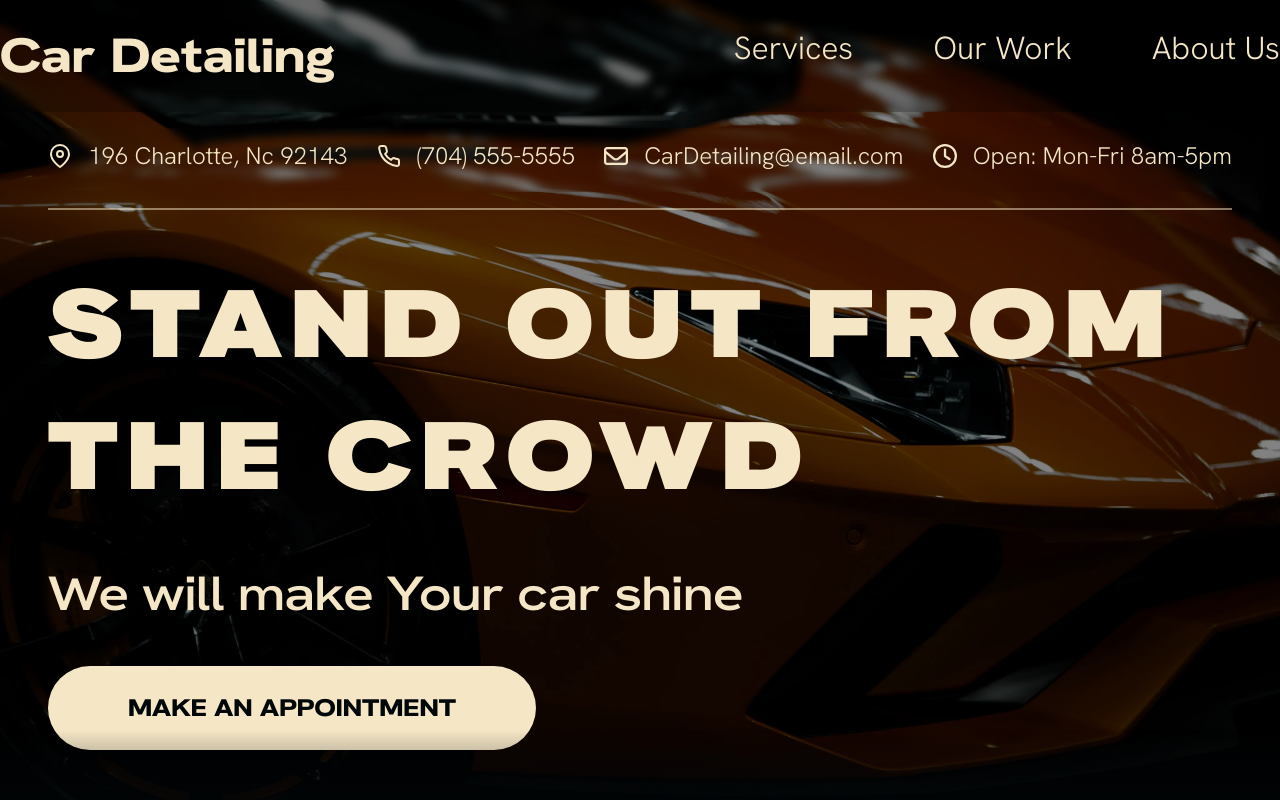
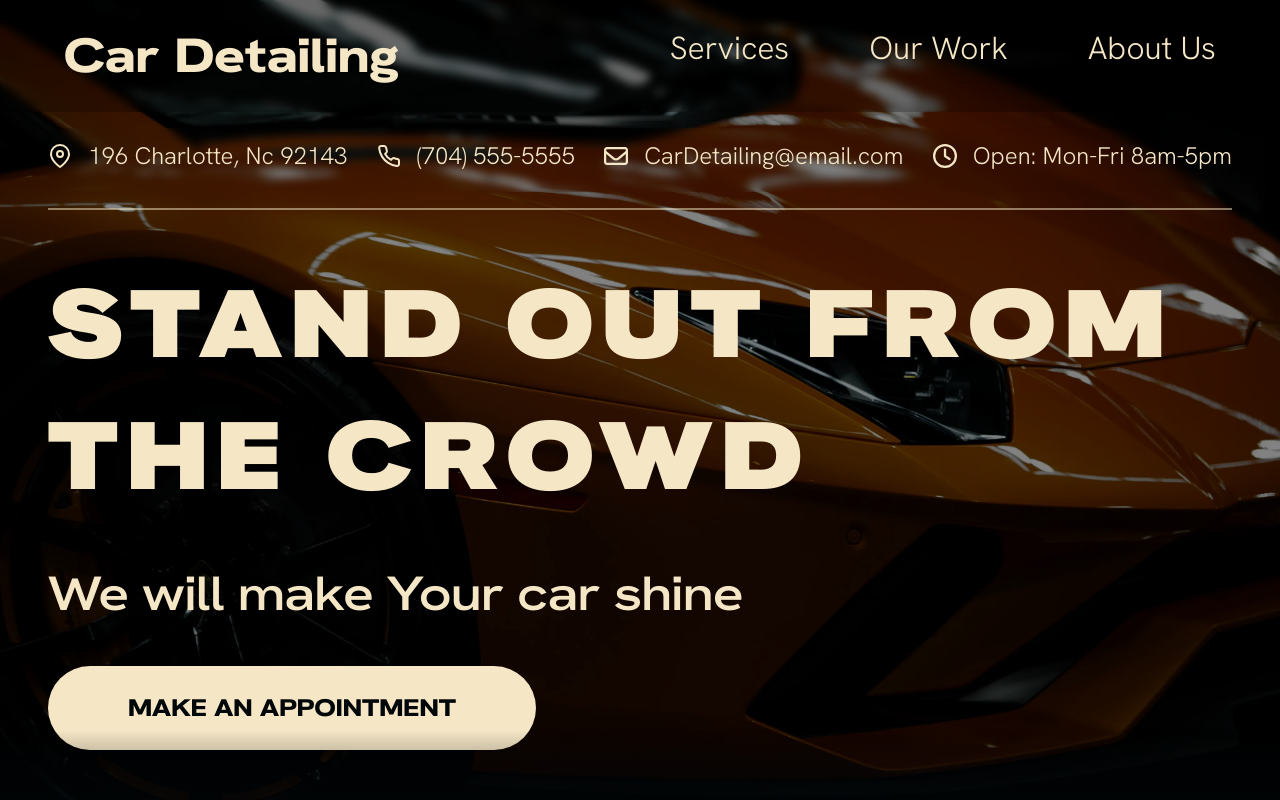
Before and after one commit to DBryja/car-detailing, a Next.js app: page / in a window 1280 px wide. Shown: the top 800 px of the page. Built offline with nearby package versions, Linux system fonts and the light colour scheme.

Commit message:
Update headerLogo

```diff
--- a/src/app/components/Header.tsx
+++ b/src/app/components/Header.tsx
@@ -3,8 +3,8 @@ import Link from "next/link";
 export default function Header(){
     return (
         <header className={"fixed top-0 left-1/2 -translate-x-1/2 z-50 w-full   bg-[rgba(0,0,0,0.2)] backdrop-blur-sm "}>
-            <div className={"w-full  flex flex-row max-w-screen-xl justify-between font-main font-bold px-6 py-4 md:px-8 md:py-8 lg:mx-auto lg:px-16 xl:px-0"}>
-                <Link href={"/"}><h3 className={"font-heading font-bold text-beige text-2xl md:text-3xl lg:text-5xl cursor-pointer"}>Car Detailing</h3></Link>
+            <div className={"w-full  flex flex-row max-w-screen-xl justify-between font-main font-bold px-6 py-4 md:px-8 md:py-8 lg:mx-auto lg:px-16 2xl:px-0"}>
+                <Link href={"/"}><h3 className={"font-heading font-bold text-beige text-2xl md:text-3xl lg:text-5xl cursor-pointer hover:text-orange hover:translate-y-2  transition-all"}>Car Detailing</h3></Link>
             <Burger/>
             <nav className={"hidden md:flex md:text-2xl text-beige flex-row min-w-1/2 justify-end gap-x-20 font-light lg:text-3xl md:flex-shrink-0"}>
                 <a href="#services" className={"hover-underline-animation"}>Services</a>
```
